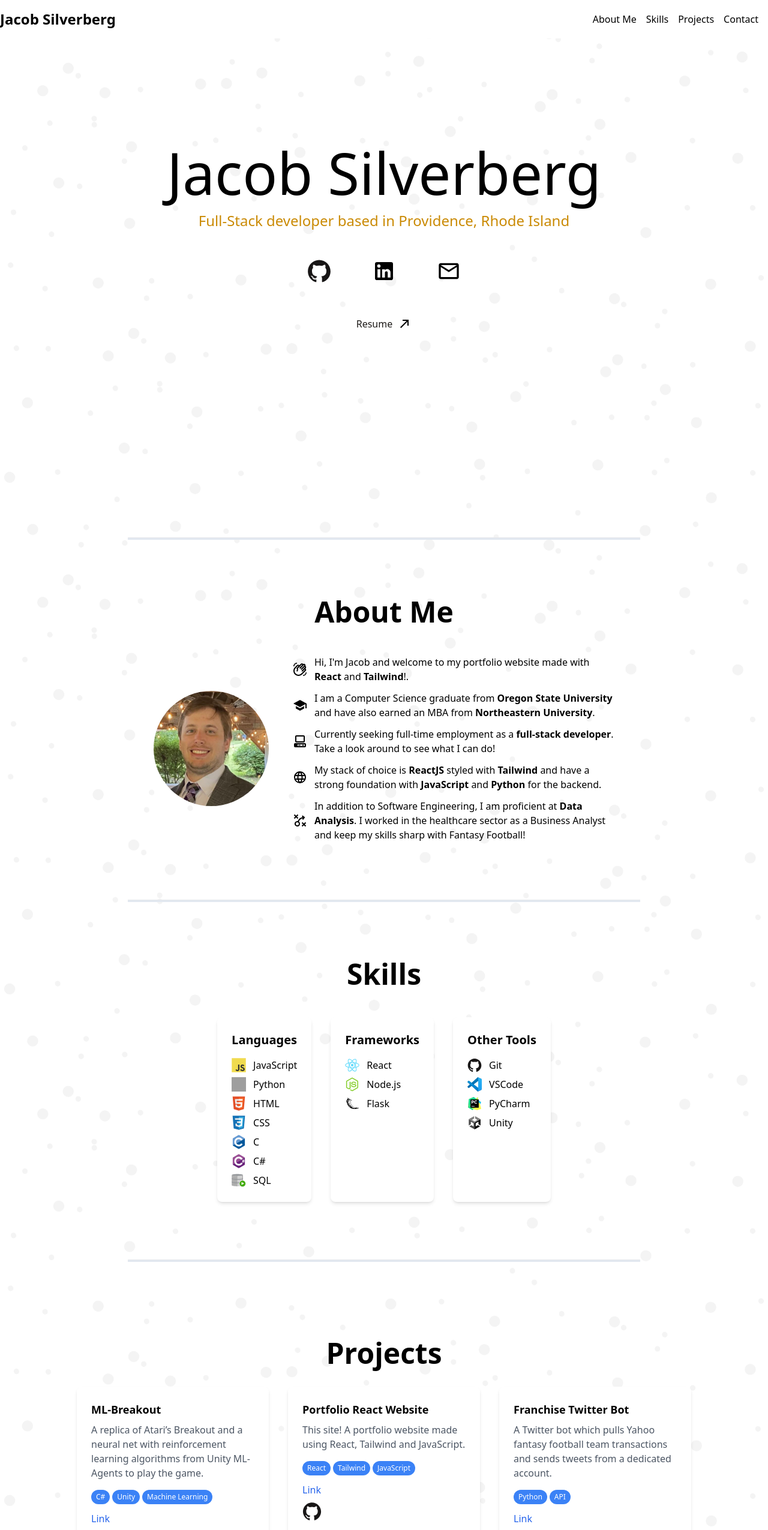
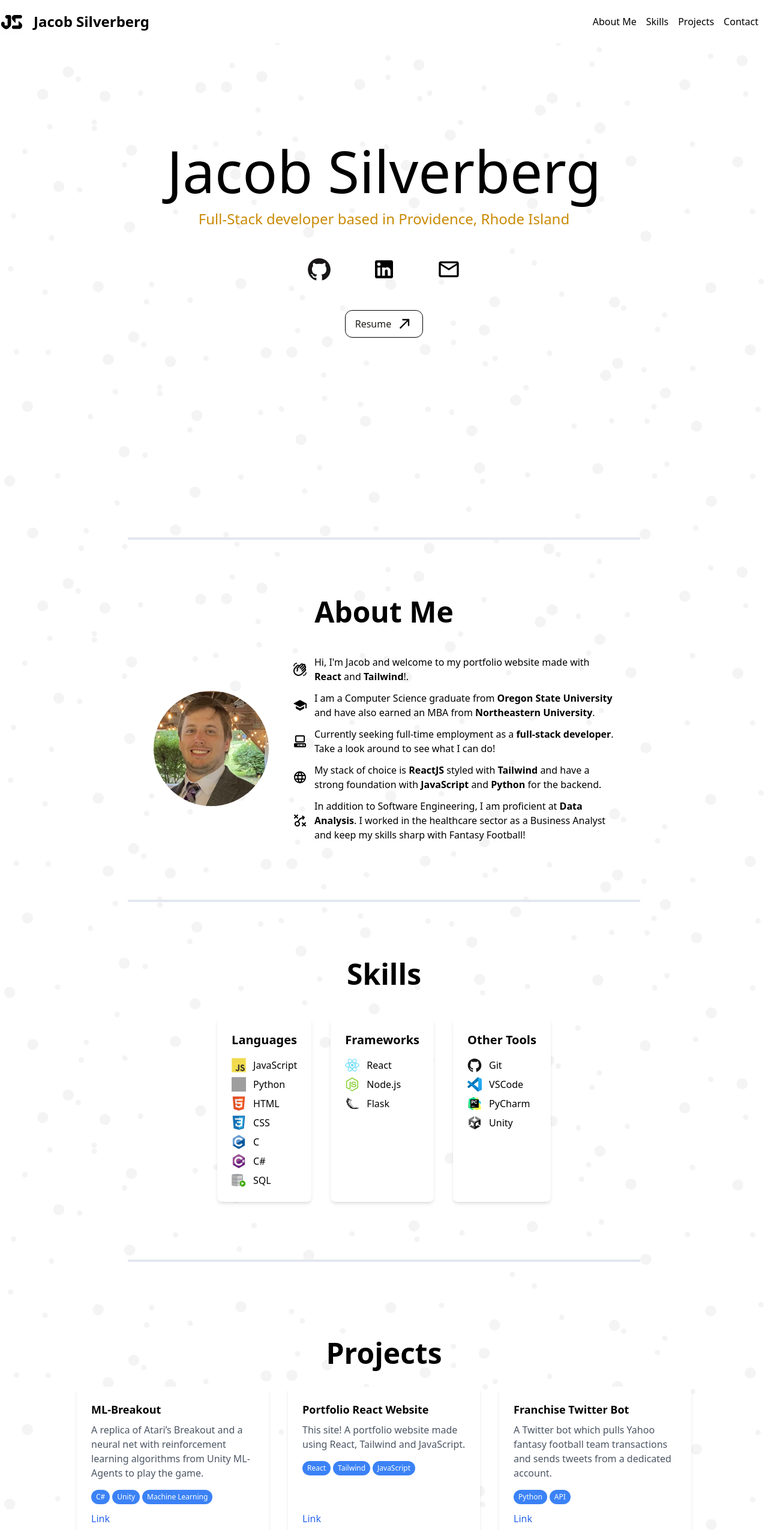
Before and after one commit to JacobSilverberg/portfolio, a React (Vite) app: page / in a window 1280 px wide. Shown: the top 2551 px of the page at 60% size. Built offline with nearby package versions, Linux system fonts and the light colour scheme; grey boxes are pictures that could not be loaded.

Commit message:
more formatting

```diff
--- a/index.html
+++ b/index.html
@@ -2,10 +2,10 @@
 <html lang="en">
   <head>
     <meta charset="UTF-8" />
-    <link rel="icon" type="image/svg+xml" href="/vite.svg" />
+    <link rel="icon" type="image/svg+xml" href="./public/images/JS.svg" />
     <meta name="viewport" content="width=device-width, initial-scale=1.0" />
     <link href="./output.css" rel="stylesheet">
-    <title>Vite + React</title>
+    <title>Jacob Silverberg</title>
   </head>
   <body>
     <div id="root"></div>
--- a/src/components/Footer.jsx
+++ b/src/components/Footer.jsx
@@ -1,3 +1,5 @@
+import { Link } from 'react-scroll';
+
 export function Footer() {
     const currentYear = new Date().getFullYear();
 
@@ -18,9 +20,11 @@ export function Footer() {
             <a href="mailto:JacobSilverberg@gmail.com">
               <img src="../images/footer/email.svg" className="h-8" style={{ fill: 'white' }} />
             </a>
-            <button className="bg-transparent hover:bg-gray-800 text-gray-200 font-semibold py-2 px-4 border border-gray-200 rounded inline-flex items-center">
-              <img src="../images/footer/arrow_up.svg" className="h-8" style={{ fill: 'white' }} />
-            </button>
+            <Link to="hero" smooth={true} duration={500} spy={true} offset={-70}>
+              <button className="bg-transparent hover:bg-gray-800 text-gray-200 font-semibold py-2 px-4 border border-gray-200 rounded inline-flex items-center">
+                <img src="../images/footer/arrow_up.svg" className="h-8" style={{ fill: 'white' }} />
+              </button>
+            </Link>
             {/* <button className="bg-transparent hover:bg-gray-800 text-gray-200 font-semibold py-2 px-4 border border-gray-200 rounded">
               <img src="../images/footer/moon.svg" className="h-8" style={{ fill: 'white' }} />
             </button> */}
@@ -28,4 +32,4 @@ export function Footer() {
         </div>
       </footer>
     );
-  }
+}
--- a/src/components/Header.jsx
+++ b/src/components/Header.jsx
@@ -3,9 +3,16 @@ import { Link } from 'react-scroll';
 export function Header() {
   return (
     <header className="bg-white text-black py-4 fixed top-0 left-0 right-0 z-50">
-        <div className="container mx-auto flex justify-between items-center">
+      <div className="container mx-auto flex items-center justify-between">
+        <div className="flex items-center"> {/* Flex container for logo and name */}
+          <img
+            src="../images/JS.svg"
+            alt="JS Logo"
+            className="w-8 h-8 md:w-10 md:h-10 mr-4"
+          />
           <h1 className="text-2xl font-bold">Jacob Silverberg</h1>
-          <div className="flex items-center"> {/* Flex container for navigation and toggle mode */}
+        </div>
+        <div className="flex items-center"> {/* Flex container for navigation */}
           <nav className="mr-4"> {/* Margin-right for spacing */}
             <ul className="flex space-x-4">
               <li>
@@ -15,6 +22,7 @@ export function Header() {
                   duration={500}
                   spy={true}
                   offset={-70} // Adjust offset as needed
+                  className="hover:text-gray-800 hover:underline cursor-pointer"
                 >
                   About Me
                 </Link>
@@ -26,6 +34,7 @@ export function Header() {
                   duration={500}
                   spy={true}
                   offset={-70} // Adjust offset as needed
+                  className="hover:text-gray-800 hover:underline cursor-pointer"
                 >
                   Skills
                 </Link>
@@ -37,6 +46,7 @@ export function Header() {
                   duration={500}
                   spy={true}
                   offset={-70} // Adjust offset as needed
+                  className="hover:text-gray-800 hover:underline cursor-pointer"
                 >
                   Projects
                 </Link>
@@ -48,6 +58,7 @@ export function Header() {
                   duration={500}
                   spy={true}
                   offset={-70} // Adjust offset as needed
+                  className="hover:text-gray-800 hover:underline cursor-pointer"
                 >
                   Contact
                 </Link>
--- a/src/components/Hero.jsx
+++ b/src/components/Hero.jsx
@@ -1,6 +1,6 @@
 export function Hero() {
   return (
-    <header className="flex h-screen flex-col items-center justify-center gap-12">
+    <header id="hero" className="flex h-screen flex-col items-center justify-center gap-12">
       <div className="flex flex-col items-center gap-4">
         <h1 className="text-center font-atkinson text-6xl md:text-8xl">
           Jacob Silverberg
@@ -15,6 +15,7 @@ export function Hero() {
             href="https://github.com/JacobSilverberg"
             target="_blank"
             rel="noopener noreferrer"
+            className="hover:filter hover:brightness-75"
           >
             <img
               src="../images/skills/GitHub.svg"
@@ -28,6 +29,7 @@ export function Hero() {
             href="https://www.linkedin.com/in/jacobsilverberg/"
             target="_blank"
             rel="noopener noreferrer"
+            className="hover:filter hover:brightness-75"
           >
             <img
               src="../images/footer/linkedin.svg"
@@ -37,7 +39,10 @@ export function Hero() {
           </a>
         </li>
         <li>
-          <a href="mailto:JacobSilverberg@gmail.com">
+          <a
+            href="mailto:JacobSilverberg@gmail.com"
+            className="hover:filter hover:brightness-75"
+          >
             <img
               src="../images/footer/email.svg"
               alt="Email"
@@ -46,19 +51,19 @@ export function Hero() {
           </a>
         </li>
       </ul>
-      <button className="relative px-2 py-1 md:px-4 md:py-2 rounded-xl border-transparent border-stone-600 bg-transparent text-stone-900 hover:border-stone-200 hover:bg-transparent hover:text-stone-200">
+      <button className="relative px-2 py-1 md:px-4 md:py-2 rounded-xl border border-black bg-transparent text-stone-900 hover:border-stone-200 hover:bg-transparent">
         <a
           href="/silverberg_resume.pdf"
           target="_blank"
           rel="noopener noreferrer"
-          className="flex items-center"
+          className="flex items-center hover:filter hover:brightness-75"
         >
           <span className="mr-2">Resume</span>
           <img
-            src="../images/hero/arrow-top-right.svg"
-            alt="Arrow"
-            className="w-4 h-4 md:w-6 md:h-6"
-          />
+              src="../images/hero/arrow-top-right.svg"
+              alt="Email"
+              className="w-5 h-5 md:w-7 md:h-7"
+            />
         </a>
       </button>
     </header>
--- a/src/components/Projects.jsx
+++ b/src/components/Projects.jsx
@@ -8,7 +8,8 @@ export function Projects() {
       </h2>
       <div className="grid grid-cols-1 md:grid-cols-2 lg:grid-cols-3 gap-8">
         {projects.map((project, index) => (
-          <div key={index} className="bg-white shadow-md rounded-lg p-6">
+          <div key={index} className="flex flex-col justify-between bg-white shadow-md rounded-lg p-6 relative">
+            <div>
               <h3 className="text-lg font-semibold mb-2">{project.name}</h3>
               <p className="text-gray-600 mb-4">{project.description}</p>
               <div className="mb-2 flex flex-wrap">
@@ -21,6 +22,8 @@ export function Projects() {
                   </span>
                 ))}
               </div>
+            </div>
+            <div className="flex flex-col justify-self-end">
               {project.link && (
                 <p className="mb-2">
                   <a href={project.link} className="text-blue-600">
@@ -32,6 +35,7 @@ export function Projects() {
                 <img src="../images/skills/GitHub.svg" className="size-8" />
               </a>
             </div>
+          </div>
         ))}
       </div>
     </div>
--- a/src/data/projects.json
+++ b/src/data/projects.json
@@ -38,5 +38,13 @@
         "description": "A faux online store made using React and Tailwind to demonstrate and reinforce skills.",
         "github": "https://github.com/JacobSilverberg/shopping-cart",
         "link": "https://shopping-cart-two-liard.vercel.app/"
+    },
+    {
+        "key": 6,
+        "name": "Hockey Memory",
+        "tech": ["React", "JavaScript", "HTML/CSS"],
+        "description": "A simple memory game featuring some NHL superstars to hone my abilities in React.",
+        "github": "https://github.com/JacobSilverberg/hockey-memory-card",
+        "link": "https://hockey-memory-card.vercel.app/"
     }
 ]
--- a/src/output.css
+++ b/src/output.css
@@ -606,6 +606,10 @@ video {
   top: 0px;
 }
 
+.bottom-0 {
+  bottom: 0px;
+}
+
 .z-10 {
   z-index: 10;
 }
@@ -714,6 +718,10 @@ video {
   height: 100vh;
 }
 
+.h-5 {
+  height: 1.25rem;
+}
+
 .w-11\/12 {
   width: 91.666667%;
 }
@@ -746,6 +754,22 @@ video {
   width: 2rem;
 }
 
+.w-5 {
+  width: 1.25rem;
+}
+
+.w-full {
+  width: 100%;
+}
+
+.grow {
+  flex-grow: 1;
+}
+
+.cursor-pointer {
+  cursor: pointer;
+}
+
 .grid-cols-1 {
   grid-template-columns: repeat(1, minmax(0, 1fr));
 }
@@ -758,8 +782,16 @@ video {
   flex-wrap: wrap;
 }
 
+.content-between {
+  align-content: space-between;
+}
+
 .items-start {
   align-items: flex-start;
+}
+
+.items-end {
+  align-items: flex-end;
 }
 
 .items-center {
@@ -772,6 +804,10 @@ video {
 
 .justify-between {
   justify-content: space-between;
+}
+
+.justify-items-end {
+  justify-items: end;
 }
 
 .gap-10 {
@@ -810,6 +846,10 @@ video {
   margin-left: calc(2rem * calc(1 - var(--tw-space-x-reverse)));
 }
 
+.justify-self-end {
+  justify-self: end;
+}
+
 .rounded {
   border-radius: 0.25rem;
 }
@@ -844,19 +884,14 @@ video {
   border-color: transparent;
 }
 
+.border-black {
+  --tw-border-opacity: 1;
+  border-color: rgb(0 0 0 / var(--tw-border-opacity));
+}
+
 .bg-blue-500 {
   --tw-bg-opacity: 1;
   background-color: rgb(59 130 246 / var(--tw-bg-opacity));
-}
-
-.bg-gray-100 {
-  --tw-bg-opacity: 1;
-  background-color: rgb(243 244 246 / var(--tw-bg-opacity));
-}
-
-.bg-gray-900 {
-  --tw-bg-opacity: 1;
-  background-color: rgb(17 24 39 / var(--tw-bg-opacity));
 }
 
 .bg-slate-200 {
@@ -919,6 +954,10 @@ video {
   padding-bottom: 2rem;
 }
 
+.pr-4 {
+  padding-right: 1rem;
+}
+
 .text-center {
   text-align: center;
 }
@@ -974,6 +1013,11 @@ video {
   font-weight: 600;
 }
 
+.text-black {
+  --tw-text-opacity: 1;
+  color: rgb(0 0 0 / var(--tw-text-opacity));
+}
+
 .text-blue-600 {
   --tw-text-opacity: 1;
   color: rgb(37 99 235 / var(--tw-text-opacity));
@@ -1002,11 +1046,6 @@ video {
 .text-yellow-600 {
   --tw-text-opacity: 1;
   color: rgb(202 138 4 / var(--tw-text-opacity));
-}
-
-.text-black {
-  --tw-text-opacity: 1;
-  color: rgb(0 0 0 / var(--tw-text-opacity));
 }
 
 .shadow-md {
@@ -1038,9 +1077,27 @@ video {
   background-color: transparent;
 }
 
+.hover\:text-gray-800:hover {
+  --tw-text-opacity: 1;
+  color: rgb(31 41 55 / var(--tw-text-opacity));
+}
+
 .hover\:text-stone-200:hover {
   --tw-text-opacity: 1;
   color: rgb(231 229 228 / var(--tw-text-opacity));
+}
+
+.hover\:underline:hover {
+  text-decoration-line: underline;
+}
+
+.hover\:brightness-75:hover {
+  --tw-brightness: brightness(.75);
+  filter: var(--tw-blur) var(--tw-brightness) var(--tw-contrast) var(--tw-grayscale) var(--tw-hue-rotate) var(--tw-invert) var(--tw-saturate) var(--tw-sepia) var(--tw-drop-shadow);
+}
+
+.hover\:filter:hover {
+  filter: var(--tw-blur) var(--tw-brightness) var(--tw-contrast) var(--tw-grayscale) var(--tw-hue-rotate) var(--tw-invert) var(--tw-saturate) var(--tw-sepia) var(--tw-drop-shadow);
 }
 
 @media (min-width: 768px) {
@@ -1050,6 +1107,14 @@ video {
 
   .md\:h-6 {
     height: 1.5rem;
+  }
+
+  .md\:h-8 {
+    height: 2rem;
+  }
+
+  .md\:h-7 {
+    height: 1.75rem;
   }
 
   .md\:w-1\/5 {
@@ -1062,6 +1127,14 @@ video {
 
   .md\:w-6 {
     width: 1.5rem;
+  }
+
+  .md\:w-8 {
+    width: 2rem;
+  }
+
+  .md\:w-7 {
+    width: 1.75rem;
   }
 
   .md\:grid-cols-2 {
```
Also changed, not shown: src/components/Contact.jsx (+5 -5 lines), public/images/JS.svg (added), public/images/contact/resume.svg (added). Lines whose indentation alone changed are shown as unchanged.
